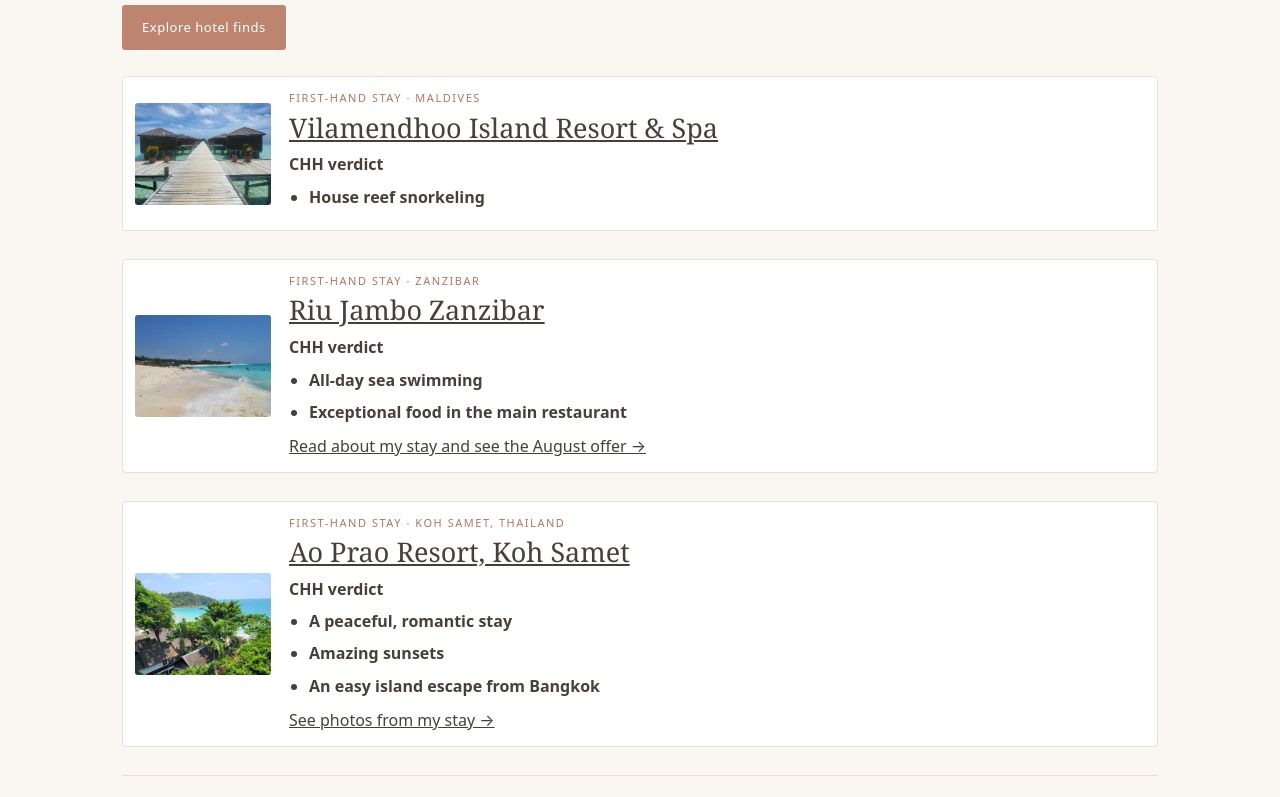
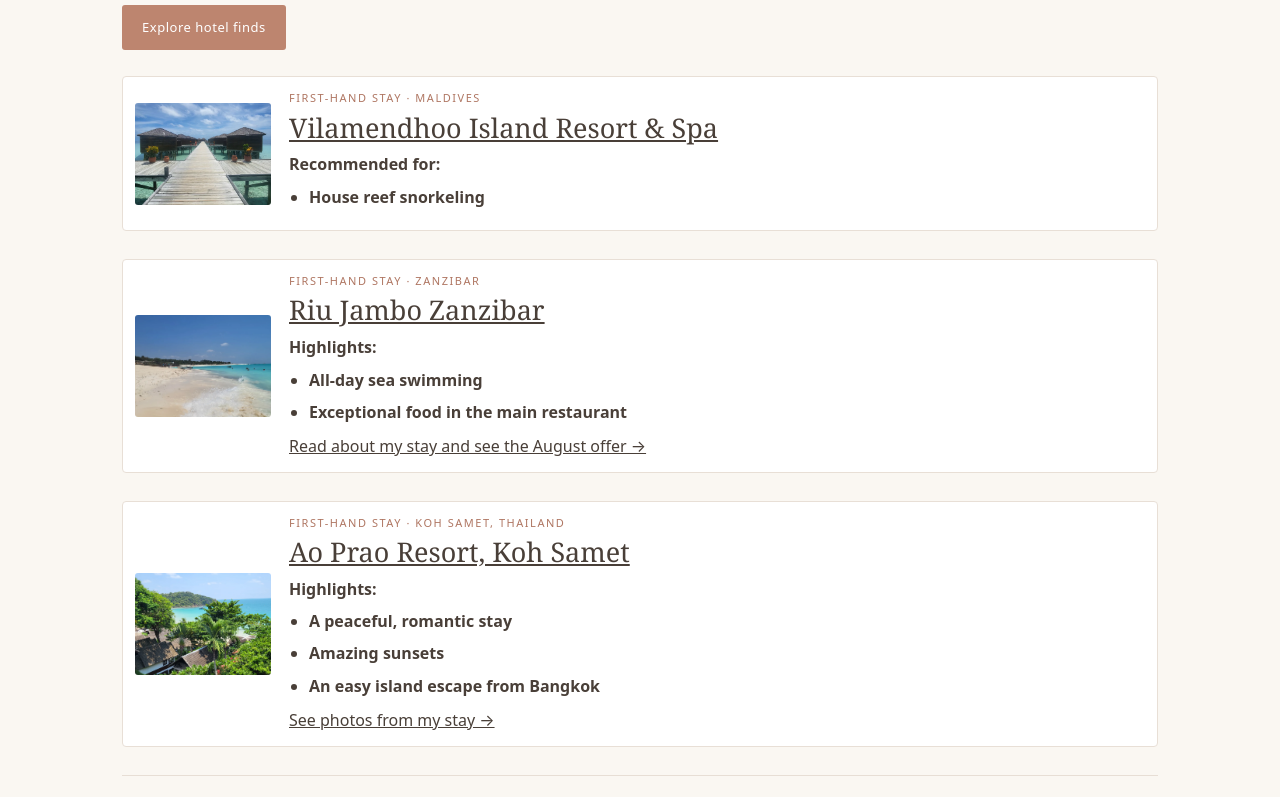
Before and after one commit to Dexy27/curated-hotel-hunter, a plain HTML site: page index.html in a window 1280 px wide. Shown: the part 463-1260 px from the top of the page. Drawn offline with Linux system fonts and the light colour scheme.

Commit message:
Restore original firsthand hotel headings

```diff
--- a/index.html
+++ b/index.html
@@ -4,7 +4,7 @@
     <div class="tag">First-hand stay · Maldives</div>
     <h2 id="featured-stay-title"><a href="vilamendhoo.html">Vilamendhoo Island Resort &amp; Spa</a></h2>
     <div class="stay-recommendation">
-      <strong>CHH verdict</strong>
+      <strong>Recommended for:</strong>
       <ul>
         <li><strong>House reef snorkeling</strong></li>
       </ul>
@@ -17,7 +17,7 @@
     <div class="tag">First-hand stay · Zanzibar</div>
     <h2 id="home-riu-jambo-title"><a href="riu-jambo-zanzibar.html">Riu Jambo Zanzibar</a></h2>
     <div class="stay-recommendation">
-      <strong>CHH verdict</strong>
+      <strong>Highlights:</strong>
       <ul>
         <li><strong>All-day sea swimming</strong></li>
         <li><strong>Exceptional food in the main restaurant</strong></li>
@@ -32,7 +32,7 @@
     <div class="tag">First-hand stay · Koh Samet, Thailand</div>
     <h2 id="ao-prao-title"><a href="ao-prao-koh-samet.html">Ao Prao Resort, Koh Samet</a></h2>
     <div class="stay-recommendation">
-      <strong>CHH verdict</strong>
+      <strong>Highlights:</strong>
       <ul>
         <li><strong>A peaceful, romantic stay</strong></li>
         <li><strong>Amazing sunsets</strong></li>
```
Also changed, not shown: ao-prao-koh-samet.html (+1 -1 lines), hotel-finds.html (+3 -3 lines), riu-jambo-zanzibar.html (+1 -1 lines), vilamendhoo.html (+1 -1 lines).
